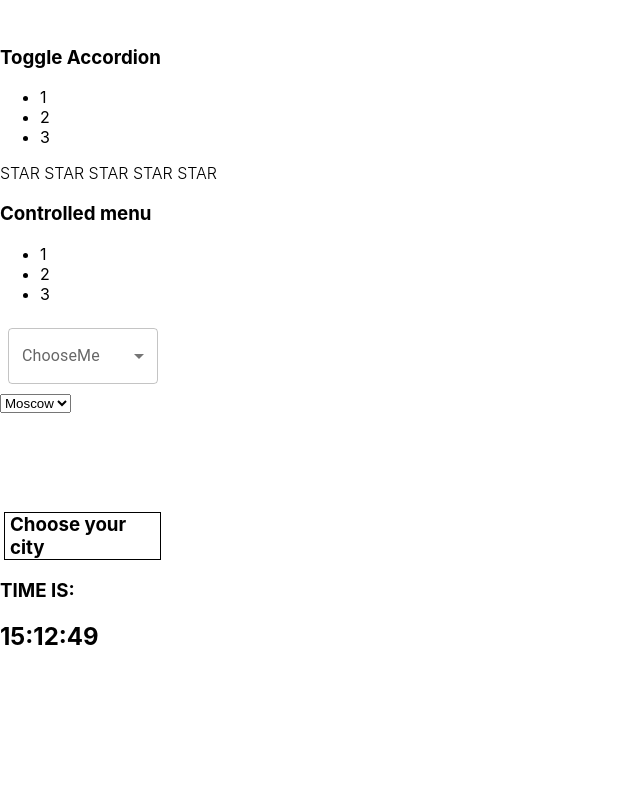
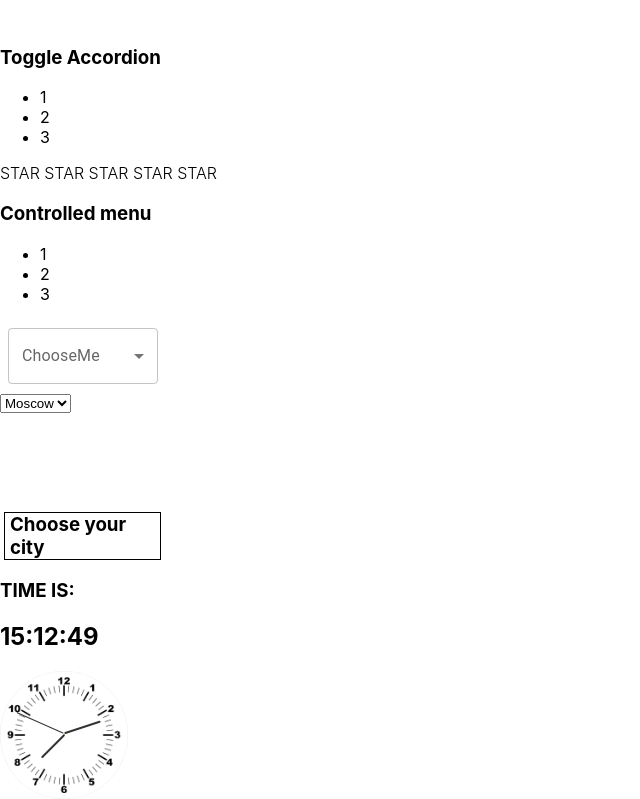
Before and after one commit to nimrab/todolist_easy, a React (Create React App) app: page / in a window 1280 px wide. Shown: the part 350-1149 px from the top of the page, without its empty margins (0-640 px from the left). Before the commit the page ends 1021 px from the top, so only its background shows below. Built offline with nearby package versions, Linux system fonts and the light colour scheme.

Commit message:
analog clock added using UE

```diff
--- a/src/App.tsx
+++ b/src/App.tsx
@@ -10,6 +10,7 @@ import {SelectAutoWidth} from "./components/Select/SelectAutoWidth";
 import {SelectChangeEvent} from "@mui/material/Select";
 import {CustomSelect} from "./components/Select/CustomSelect";
 import {Clock} from "./components/Clock/Clock";
+import {ClockAnalog} from "./components/ClockAnalog/ClockAnalog";
 
 
 export type selectStateType = {
@@ -99,6 +100,7 @@ function App() {
             />
 
             <Clock/>
+            <ClockAnalog/>
 
         </>
     )
--- /dev/null
+++ b/src/components/ClockAnalog/ClockAnalog.module.css
@@ -0,0 +1,42 @@
+.round_body {
+    position: relative;
+    height: 10vw;
+    /*to make the height and width responsive*/
+    width: 10vw;
+   /* background: url('clock.png') no-repeat;
+    !*setting our background image*!*/
+    background-size: contain;
+}
+
+.hour_arrow, .minute_arrow, .second_arrow {
+    position: absolute;
+    background: black;
+    border-radius: 10px;
+    transform-origin: bottom;
+}
+
+
+.hour_arrow {
+    width: 1.8%;
+    height: 25%;
+    top: 25%;
+    left: 48.85%;
+    opacity: 0.8;
+
+}
+
+.minute_arrow {
+    width: 1.6%;
+    height: 30%;
+    top: 19%;
+    left: 48.9%;
+    opacity: 0.8;
+}
+
+.second_arrow {
+    width: 1%;
+    height: 40%;
+    top: 9%;
+    left: 49.25%;
+    opacity: 0.8;
+}
--- /dev/null
+++ b/src/components/ClockAnalog/ClockAnalog.tsx
@@ -0,0 +1,51 @@
+import React, {useEffect, useState} from 'react';
+import css from './ClockAnalog.module.css'
+import clockImg from './clock.png'
+
+
+export const ClockAnalog = () => {
+
+    const [date, setDate] = useState(new Date())
+
+
+    const toStyle = (timeValue: number, param: number) => {
+
+        return {
+            transform: `rotate(${timeValue * param}deg)`
+        }
+    }
+
+    const secStyleValue = toStyle(date.getSeconds(), 6)
+    const minuteStyleValue = toStyle(date.getMinutes(), 6)
+    const hourStyleValue = toStyle(date.getHours(), 15)
+
+
+    useEffect(() => {
+
+        const intervalId = setInterval(() => {
+            setDate(new Date())
+        }, 1000)
+
+
+        return () => {
+            clearInterval(intervalId)
+        }
+    }, [])
+
+    return (
+        <div className="css.clock">
+
+
+            <div className={css.round_body} style={{backgroundImage: `url(${clockImg})`}}>
+
+                <div className={css.hour_arrow} style={hourStyleValue}></div>
+                <div className={css.minute_arrow} style={minuteStyleValue}></div>
+                <div className={css.second_arrow} style={secStyleValue}></div>
+
+            </div>
+
+
+        </div>
+    );
+
+};
```
Also changed, not shown: src/components/ClockAnalog/clock.png (added).
